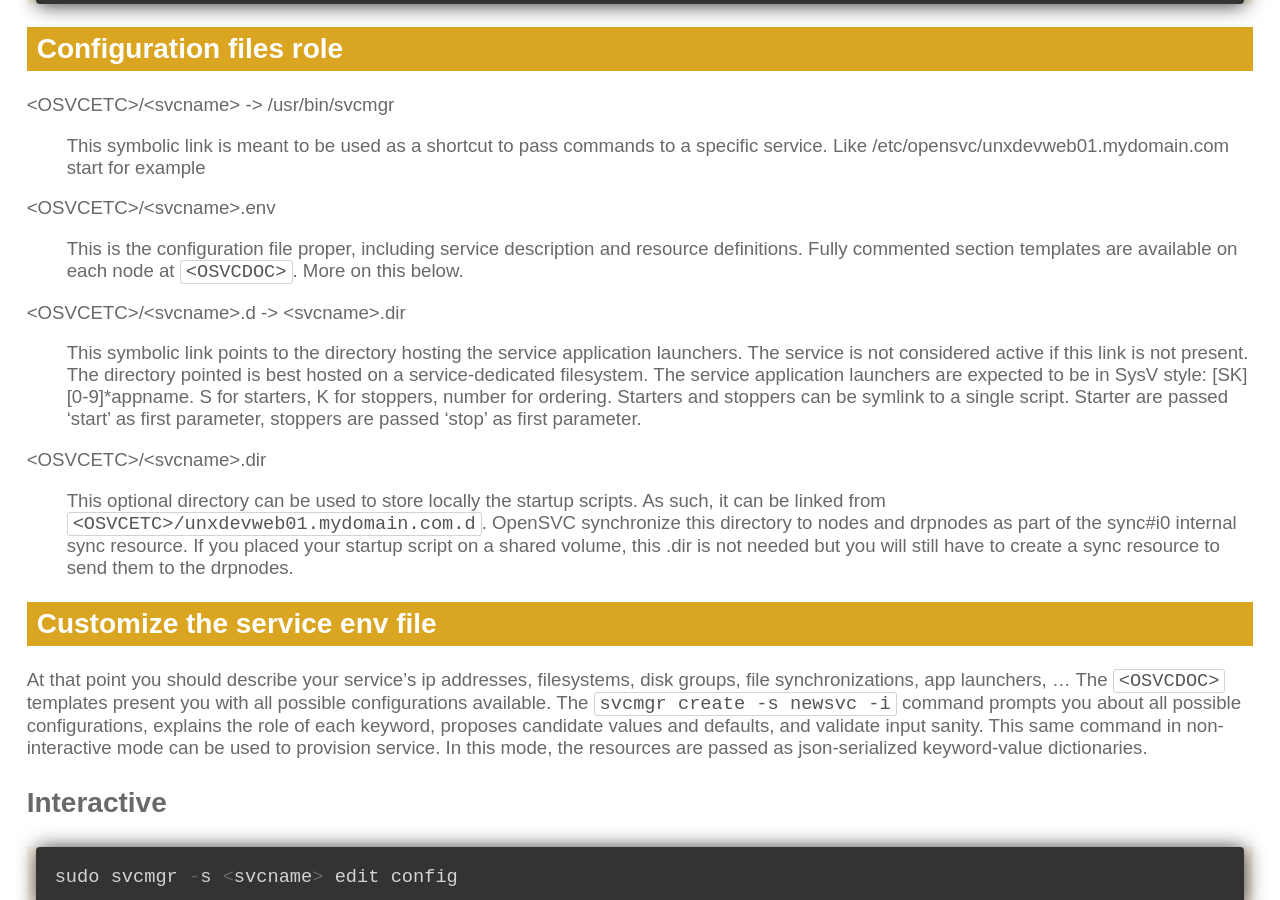
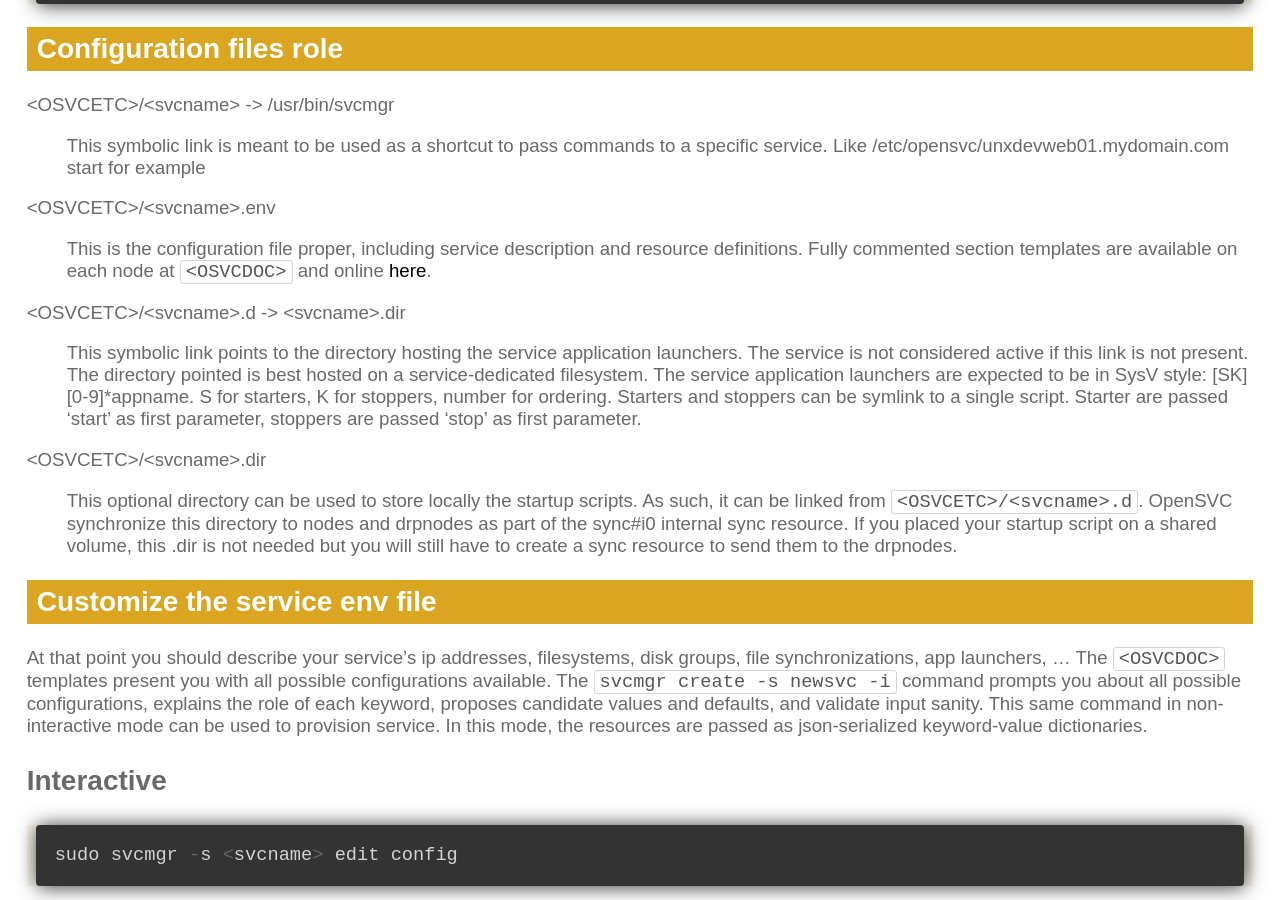
Before and after one commit to opensvc/docs.opensvc.com, a Sphinx documentation site: the page built from source/agent.service.creation.rst, in a window 1280 px wide and 900 px high, scrolled down 1589 px. Built offline with Sphinx 7.4.7, drawn with Linux system fonts in a browser that asks for light colours; comment, search, counter and statistics services are not loaded.

Commit message:
Link the resource templates from the service create page

```diff
--- a/source/agent.service.creation.rst
+++ b/source/agent.service.creation.rst
@@ -76,7 +76,7 @@
 
 .. function:: <OSVCETC>/<svcname>.env
 
-    This is the configuration file proper, including service description and resource definitions. Fully commented section templates are available on each node at ``<OSVCDOC>``. More on this below.
+    This is the configuration file proper, including service description and resource definitions. Fully commented section templates are available on each node at ``<OSVCDOC>`` and online :doc:`here <agent.template.env>`.
 
 .. function:: <OSVCETC>/<svcname>.d -> <svcname>.dir
 
@@ -84,7 +84,7 @@
 
 .. function:: <OSVCETC>/<svcname>.dir
 
-    This optional directory can be used to store locally the startup scripts. As such, it can be linked from ``<OSVCETC>/unxdevweb01.mydomain.com.d``. OpenSVC synchronize this directory to nodes and drpnodes as part of the sync#i0 internal sync resource. If you placed your startup script on a shared volume, this .dir is not needed but you will still have to create a sync resource to send them to the drpnodes.
+    This optional directory can be used to store locally the startup scripts. As such, it can be linked from ``<OSVCETC>/<svcname>.d``. OpenSVC synchronize this directory to nodes and drpnodes as part of the sync#i0 internal sync resource. If you placed your startup script on a shared volume, this .dir is not needed but you will still have to create a sync resource to send them to the drpnodes.
 
 Customize the service env file
 ==============================
```
